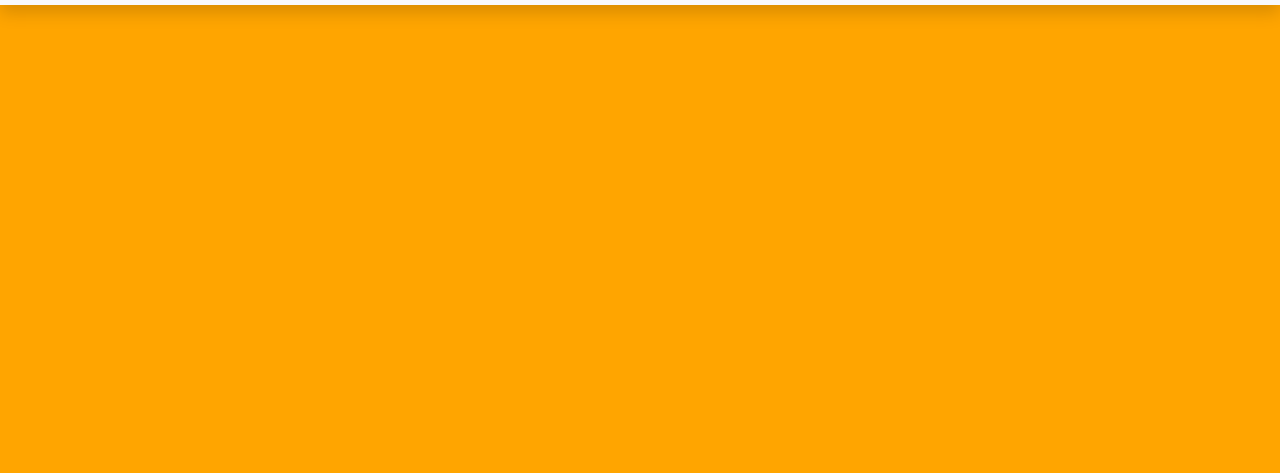
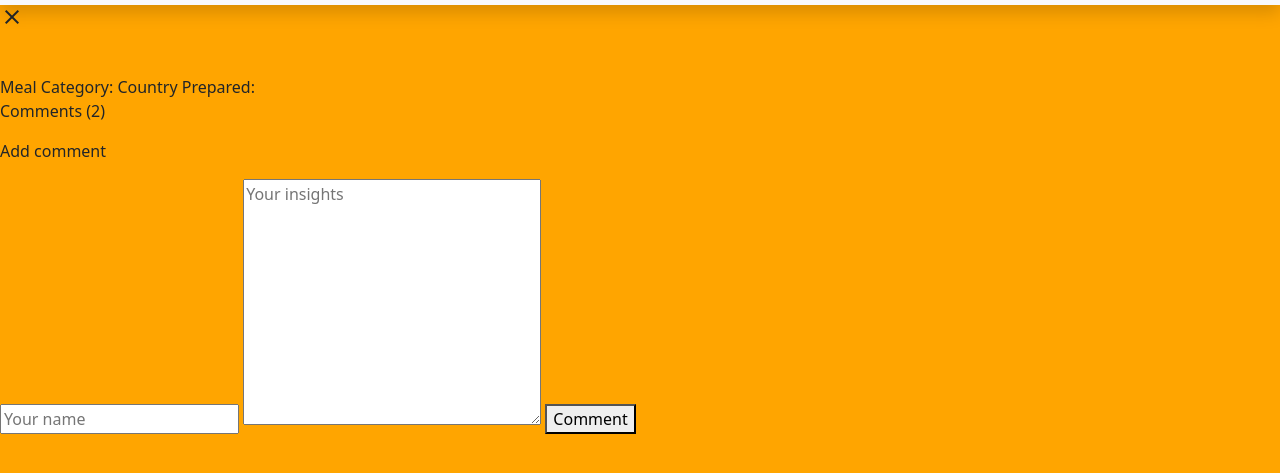
Before and after one commit to megha-n-bodke/CapstoneProject2, a website built with webpack: page src/index.html in a window 1280 px wide. Shown: the part 51-524 px from the top of the page. Built offline with nearby package versions, Linux system fonts and the light colour scheme; no server answers.

Commit message:
Add html elements for the comment pop

```diff
--- a/src/index.html
+++ b/src/index.html
@@ -8,6 +8,8 @@
     <link rel="stylesheet" href="https://cdnjs.cloudflare.com/ajax/libs/font-awesome/6.2.0/css/all.min.css">
     <link href="https://cdn.jsdelivr.net/npm/bootstrap@5.2.1/dist/css/bootstrap.min.css" rel="stylesheet"
         integrity="sha384-iYQeCzEYFbKjA/T2uDLTpkwGzCiq6soy8tYaI1GyVh/UjpbCx/TYkiZhlZB6+fzT" crossorigin="anonymous">
+    <link rel="stylesheet"
+        href="https://fonts.googleapis.com/css2?family=Material+Symbols+Outlined:opsz,wght,FILL,GRAD@48,400,0,0" />
 </head>
 
 <body>
@@ -36,11 +38,11 @@
                 <div class="card" style="width: 18rem;" id="single-card">
                       <img src="..." class="card-img-top" alt="...">
                             <div class="card-body">
-                                //dishname and likes
+                                dishname and likes
                                 <div class="d-flex justify-content-between">
                                     <p class="card-text">Name of dish </p>
 
-                                    //likes section
+                                    likes section
                                     <div><i class="fa fa-heart"></i>
                                         <p>Likes 0</p>
                                     </div>
@@ -48,6 +50,48 @@
             </div> -->
         </div>
     </section>
+
+    <!-- popup window -->
+    <section class="popup-window">
+        <div class="popup-card">
+            <div class="button-div">
+                <span class="material-symbols-outlined" id="close-btn">close</span>
+            </div>
+            <div class="image-container">
+                <div class="popup-image-wrapper">
+                    <img src="" alt="" class="meal-img">
+                </div>
+
+                <div class="meal-title-container">
+                    <p class="meal-title"></p>
+                </div>
+            </div>
+
+            <div class="popup-meal-features">
+                <div class="meal-ratings">
+                    <span class="category">Meal Category: </span>
+                    <span class="country">Country Prepared: </span>
+                </div>
+            </div>
+
+            <div class="popup-comments-info">
+                <p>Comments (2)</p>
+                <div class="show-comments">
+
+                </div>
+            </div>
+            <p class="popup-add-comment">Add comment</p>
+
+            <form action="#">
+                <input type="text" name="name" id="name" placeholder="Your name">
+                <textarea name="textarea" id="textarea" cols="30" rows="10" placeholder="Your insights"></textarea>
+                <button type="submit" id="comment-submit-btn">Comment</button>
+            </form>
+        </div>
+    </section>
+    <section id="popup-bg"></section>
+    <!-- end of popup window -->
+
     <script src="https://cdn.jsdelivr.net/npm/bootstrap@5.2.1/dist/js/bootstrap.bundle.min.js"
         integrity="sha384-u1OknCvxWvY5kfmNBILK2hRnQC3Pr17a+RTT6rIHI7NnikvbZlHgTPOOmMi466C8"
         crossorigin="anonymous"></script>
```
